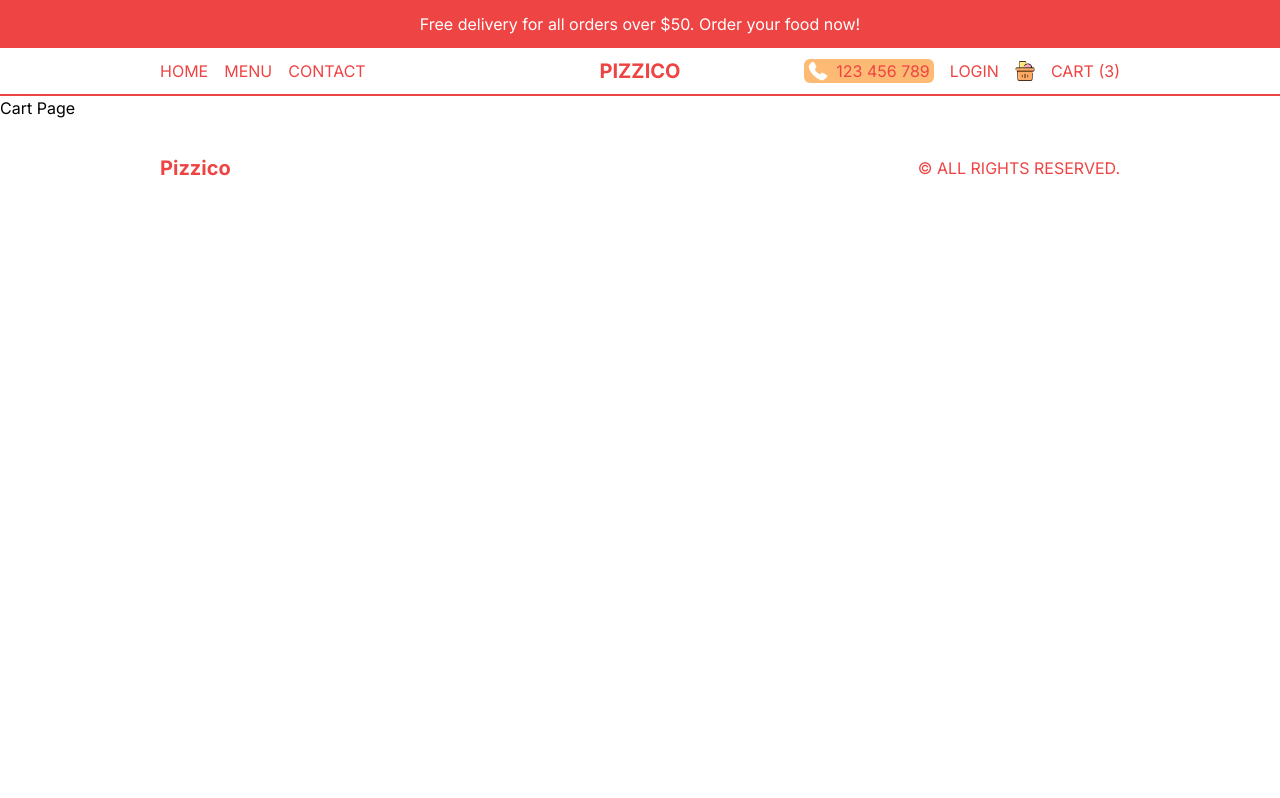
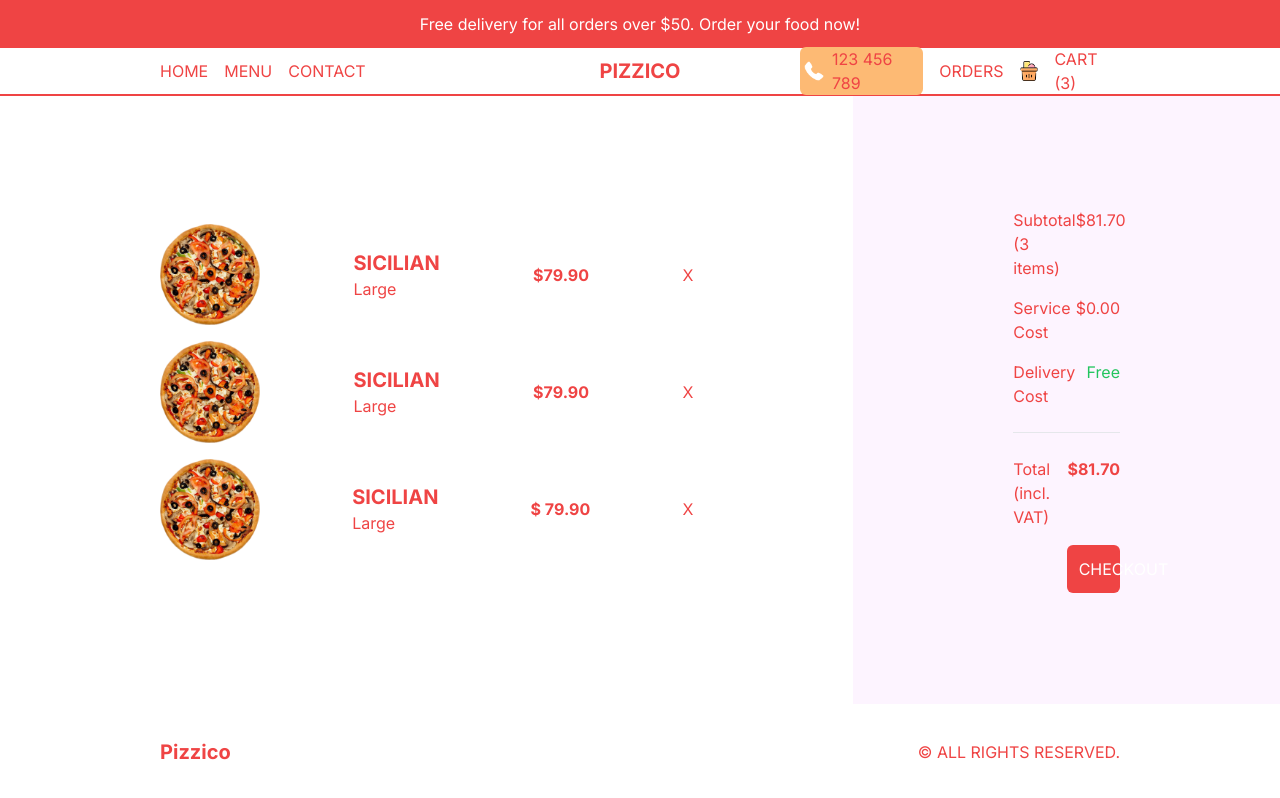
Before and after one commit to Waikikec/food-delivery-restaurant, a Next.js app: page /cart in a window 1280 px wide. Built offline with nearby package versions, Linux system fonts and the light colour scheme.

Commit message:
feat: add cart, login, orders pages

```diff
--- a/src/app/cart/page.tsx
+++ b/src/app/cart/page.tsx
@@ -1,7 +1,94 @@
+import Image from "next/image"
 
 const CartPage = () => {
   return (
-    <div>Cart Page</div>
+    <div className="h-[calc(100vh-9rem)] md:h-[calc(100vh-12rem)] flex flex-col lg:flex-row text-red-500">
+
+      {/* PRODUCTS CONTAINER */}
+      <div className="h-1/2 p-4 flex flex-col justify-center overflow-y-auto lg:h-full lg:w-2/3 2xl:w-1/2 lg:px-20 xl:px-40">
+
+        {/* SINGLE ITEM */}
+        <div className="flex items-center justify-between mb-4">
+          <Image
+            width={100}
+            height={100}
+            src={"/temporary/p1.png"}
+            alt={""}
+          />
+          <div className="">
+            <h1 className="uppercase text-xl font-bold">Sicilian</h1>
+            <span>Large</span>
+          </div>
+          <h2 className="font-bold">$79.90</h2>
+          <span className="cursor-pointer">X</span>
+        </div>
+
+        {/* SINGLE ITEM */}
+        <div className="flex items-center justify-between mb-4">
+          <Image
+            width={100}
+            height={100}
+            src={"/temporary/p1.png"}
+            alt={""}
+          />
+          <div className="">
+            <h1 className="uppercase text-xl font-bold">Sicilian</h1>
+            <span>Large</span>
+          </div>
+          <h2 className="font-bold">$79.90</h2>
+          <span className="cursor-pointer">X</span>
+        </div>
+
+        {/* SINGLE ITEM */}
+        <div className="flex items-center justify-between mb-4">
+          <Image
+            width={100}
+            height={100}
+            src={"/temporary/p1.png"}
+            alt={""}
+          />
+          <div className="">
+            <h1 className="uppercase text-xl font-bold">Sicilian</h1>
+            <span>Large</span>
+          </div>
+          <h2 className="font-bold">$ 79.90</h2>
+          <span className="cursor-pointer">X</span>
+        </div>
+
+      </div>
+
+      {/* PAYMENT CONTAINER */}
+      <div className="h-1/2 p-4 bg-fuchsia-50 flex flex-col gap-4 justify-center lg:h-full lg:w-1/3 2xl:w-1/2 lg:px-20 xl:px-40 2xl:text-xl 2xl:gap-6">
+
+        <div className="flex justify-between">
+          <span className="">Subtotal (3 items)</span>
+          <span className="">$81.70</span>
+        </div>
+
+        <div className="flex justify-between">
+          <span className="">Service Cost</span>
+          <span className="">$0.00</span>
+        </div>
+
+        <div className="flex justify-between">
+          <span className="">Delivery Cost</span>
+          <span className="text-green-500">Free</span>
+        </div>
+
+        <hr className="my-2" />
+
+        <div className="flex justify-between">
+          <span className="">Total (incl. VAT)</span>
+          <span className="font-bold">$81.70</span>
+        </div>
+
+        <button className="bg-red-500 text-white p-3 rounded-md w-1/2 self-end">
+          CHECKOUT
+        </button>
+
+      </div>
+
+    </div>
   )
 }
 
--- a/src/app/login/page.tsx
+++ b/src/app/login/page.tsx
@@ -1,7 +1,60 @@
+import Image from "next/image"
+import Link from "next/link"
 
 const LoginPage = () => {
   return (
-    <div>Login Page</div>
+    <div className="p-4 h-[calc(100vh-9rem)] lg:h-[calc(100vh-12rem)] flex items-center justify-center">
+
+      {/* BOX */}
+      <div className="h-full shadow-2xl rounded-md flex flex-col md:flex-row md:h-[70%] md:w-full lg:w-[60%] 2xl:w-1/2">
+
+        {/* IMAGE CONTAINER */}
+        <div className="relative h-1/3 w-full md:h-full md:w-1/2">
+          <Image
+            src={"/loginBg.png"}
+            alt={""}
+            fill
+            sizes="100%"
+            className="object-cover"
+          />
+        </div>
+
+        {/* FORM CONTAINER */}
+        <div className="p-10 flex flex-col gap-8 md:w-1/2">
+          <h1 className="font-bold text-xl xl:text-3xl">Welcome</h1>
+          <p>Log into your account or create a new one using social buttons</p>
+
+          <button className="flex gap-4 p-4 ring-1 ring-orange-100 rounded-md">
+            <Image
+              src={"/google.png"}
+              alt={""}
+              width={20}
+              height={20}
+            />
+            <span>Sign in with Google</span>
+          </button>
+
+          <button className="flex gap-4 p-4 ring-1 ring-orange-100 rounded-md">
+            <Image
+              src={"/facebook.png"}
+              alt={""}
+              width={20}
+              height={20}
+            />
+            <span>Sign in with Facebook</span>
+          </button>
+
+          <p className="text-sm">
+            Have a problem? {' '}
+            <Link href={"/contact"} className="underline">Contact us</Link>
+          </p>
+
+        </div>
+
+      </div>
+
+
+    </div>
   )
 }
 
--- a/src/app/menu/page.tsx
+++ b/src/app/menu/page.tsx
@@ -22,7 +22,7 @@ const MenuPage = () => {
               {item.desc}
             </p>
 
-            <button className={`bg-${item.color} text-${item.color === "black" ? "white" : "red-500"} py-2 px-4 rounded-md`}>
+            <button className={`text-${item.color === "black" ? "white" : "red-500"} py-2 px-4 rounded-md bg-${item.color}`}>
               Explore
             </button>
 
--- a/src/app/orders/page.tsx
+++ b/src/app/orders/page.tsx
@@ -1,7 +1,45 @@
 
 const OrdersPage = () => {
   return (
-    <div>Orders Page</div>
+    <div className="p-4 lg:px-20 xl:px-40 h-[calc(100vh-9rem)] md:h-[calc(100vh-12rem)]">
+
+      <table className="w-full border-separate border-spacing-3">
+        <thead>
+          <tr className="text-left">
+            <th className="hidden md:block">Order ID</th>
+            <th>Date</th>
+            <th>Price</th>
+            <th className="hidden md:block">Products</th>
+            <th>Status</th>
+          </tr>
+        </thead>
+        <tbody>
+          <tr className="text-sm md:text-base bg-red-50">
+            <td className="hidden md:block py-6 px-1">1234567789</td>
+            <td className="py-6 px-1">19.08.2023</td>
+            <td className="py-6 px-1">89.90</td>
+            <td className="hidden md:block">Stara Zagora, Parchevic 44</td>
+            <td className="py-6 px-1">approximately 10 mins</td>
+          </tr>
+
+          <tr className="text-sm md:text-base odd:bg-gray-100">
+            <td className="hidden md:block py-6 px-1">1234567789</td>
+            <td className="py-6 px-1">19.08.2023</td>
+            <td className="py-6 px-1">89.90</td>
+            <td className="hidden md:block">Stara Zagora, Parchevic 44</td>
+            <td className="py-6 px-1">approximately 10 mins</td>
+          </tr>
+
+          <tr className="text-sm md:text-base odd:bg-gray-100">
+            <td className="hidden md:block py-6 px-1">1234567789</td>
+            <td className="py-6 px-1">19.08.2023</td>
+            <td className="py-6 px-1">89.90</td>
+            <td className="hidden md:block">Stara Zagora, Parchevic 44</td>
+            <td className="py-6 px-1">approximately 10 mins</td>
+          </tr>
+        </tbody>
+      </table>
+    </div>
   )
 }
 
--- a/src/components/CartIcon.tsx
+++ b/src/components/CartIcon.tsx
@@ -1,4 +1,5 @@
 import Image from "next/image";
+import Link from "next/link";
 
 const CartIcon = () => {
   return (
@@ -6,7 +7,7 @@ const CartIcon = () => {
       <div className="relative w-8 h-8 md:w-5 md:h-5">
         <Image src={"/cart.png"} alt={""} fill sizes="100%" />
       </div>
-      <span>Cart (3)</span>
+      <Link href={'/cart'}>Cart (3)</Link>
     </>
   )
 }
--- a/src/components/Navbar.tsx
+++ b/src/components/Navbar.tsx
@@ -4,7 +4,7 @@ import CartIcon from "./CartIcon";
 import Menu from "./Menu";
 
 const Navbar = () => {
-  const user = false;
+  const user = true;
 
   return (
     <div className="h-12 text-red-500 p-4 flex items-center justify-between border-b-2 border-b-red-500 uppercase lg:px-20 xl:px-40">
@@ -37,7 +37,7 @@ const Navbar = () => {
         {
           !user
             ? <Link href={"/"}>Login</Link>
-            : <Link href={"/menu"}>Orders</Link>
+            : <Link href={"/orders"}>Orders</Link>
         }
 
         <CartIcon />
```
